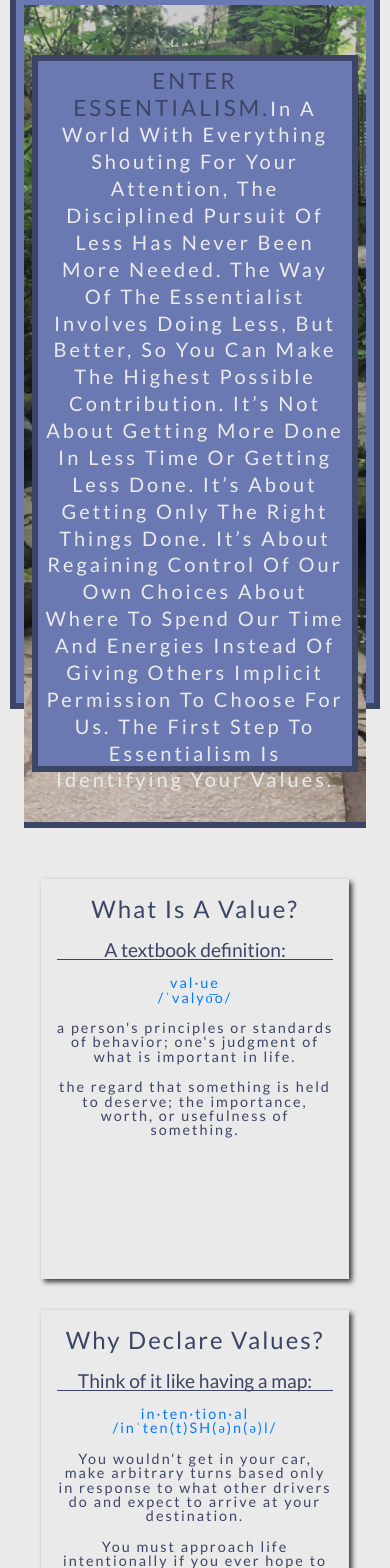
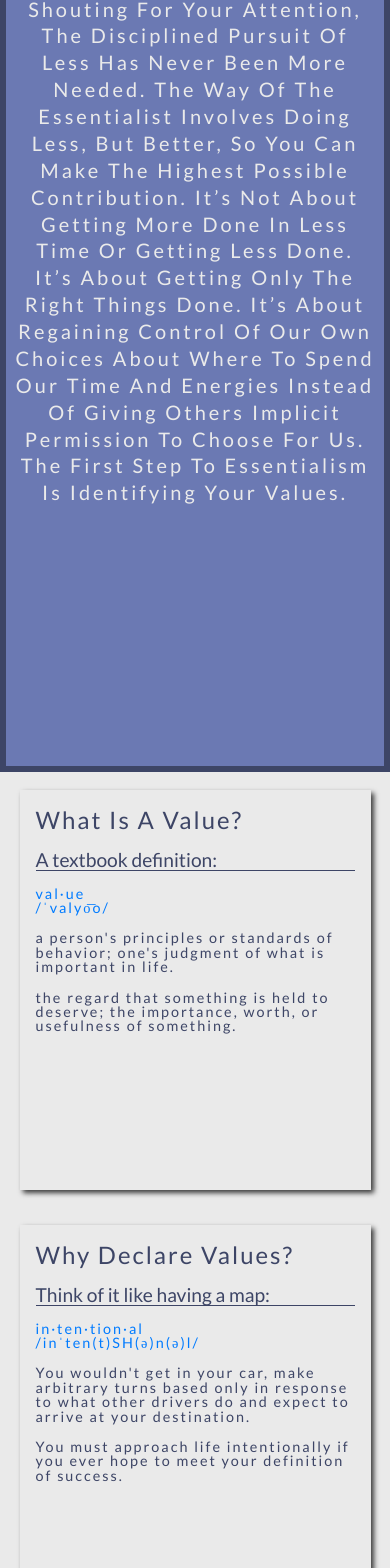
Before and after one commit to FreedomWriter/essentialism-front-end, a React (Create React App) app: page /about-values in a window 390 px wide. Shown: the part 1760-3328 px from the top of the page. Built offline with nearby package versions, Linux system fonts and the light colour scheme; no server answers; sample sign-in values are in the browser's storage.

Commit message:
cleaned up mobile view of about values page

```diff
--- a/src/components/about/BannerWrapper.js
+++ b/src/components/about/BannerWrapper.js
@@ -4,7 +4,7 @@ import Hero from "../hero/Hero.component";
 
 import {
   CustomButton,
-  CustomButtonContainer
+  CustomButtonContainer,
 } from "../custom-button/CustomButton";
 
 import {
@@ -13,7 +13,7 @@ import {
   setBorder,
   media,
   fadeIn,
-  setTransition
+  setTransition,
 } from "../../globals/styles";
 
 const StyledBannerWrapper = styled.div`
@@ -58,7 +58,8 @@ const StyledBannerWrapper = styled.div`
     }
     `}
   ${media.phone`
-  margin: 7.5vh auto ;
+  margin: 0 auto ;
+  width: 100%;
   height: 85vh;
   h5 {
     font-size: 1.40rem;
@@ -66,14 +67,11 @@ const StyledBannerWrapper = styled.div`
       font-size: 1.25rem;
     }
   }
-    `}
-    /* ${media.large`
+    `} /* ${media.large`
   h5 {
     font-size: 1.3rem;
   }
     `} */
-
-
 `;
 
 export default StyledBannerWrapper;
--- a/src/components/about/about-values/AboutValues.component.js
+++ b/src/components/about/about-values/AboutValues.component.js
@@ -15,19 +15,21 @@ function About() {
   const dispatch = useDispatch();
   const history = useHistory();
 
-  const user = useSelector(state => state.login.user);
+  const user = useSelector((state) => state.login.user);
   dispatch(getUser(user.id));
   return (
-    <StyledBannerWrapper>
-      <AboutHero img={hero}>
-        <AboutValuesBannerWrapper />
-      </AboutHero>
+    <>
+      {/* <StyledBannerWrapper> */}
+      {/* <AboutHero img={hero}> */}
+      <AboutValuesBannerWrapper />
+      {/* </AboutHero> */}
 
       <AboutValuesCard />
       <AboutButton onClick={() => history.push("/values-selection")}>
         begin
       </AboutButton>
-    </StyledBannerWrapper>
+      {/* </StyledBanner Wrapper> */}
+    </>
   );
 }
 
--- a/src/components/about/about-values/AboutValues.styles.jsx
+++ b/src/components/about/about-values/AboutValues.styles.jsx
@@ -6,7 +6,7 @@ import Hero from "../../hero/Hero.component";
 
 import {
   CustomButton,
-  CustomButtonContainer
+  CustomButtonContainer,
 } from "../../custom-button/CustomButton";
 
 import {
@@ -15,7 +15,7 @@ import {
   setBorder,
   media,
   fadeIn,
-  setTransition
+  setTransition,
 } from "../../../globals/styles";
 
 const AboutValuesBanner = ({ className }) => {
@@ -80,22 +80,20 @@ const AboutValuesBannerWrapper = styled(AboutValuesBanner)`
     }
     `}
   ${media.phone`
-  margin: 7.5vh auto ;
-  height: 85vh;
+  margin: 0;
+  height: 100vh;
+  min-width: 100%;
   h5 {
     font-size: 1.40rem;
     span {
       font-size: 1.25rem;
     }
   }
-    `}
-    /* ${media.large`
+    `} /* ${media.large`
   h5 {
     font-size: 1.3rem;
   }
     `} */
-
-
 `;
 
 export default AboutValuesBannerWrapper;
--- a/src/components/about/cards/AboutCards.styles.jsx
+++ b/src/components/about/cards/AboutCards.styles.jsx
@@ -24,8 +24,8 @@ export const CardsCenter = styled.div`
   `};
   ${media.phone`
   grid-template-columns: repeat(1, 1fr);
-  /* margin-top: 45%; */
-  width: 90vw;
-  max-width: 90%;
+  margin: 0 auto;
+  min-width: 90%;
+  /* max-width: 90%; */
   `};
 `;
--- a/src/components/about/cards/AboutValuesCard.component.js
+++ b/src/components/about/cards/AboutValuesCard.component.js
@@ -7,7 +7,7 @@ import {
   setTransition,
   setColor,
   setShadow,
-  media
+  media,
 } from "../../../globals/styles";
 
 import { CardsCenter } from "./AboutCards.styles";
@@ -164,6 +164,7 @@ export default styled(AboutValuesCard)`
   `};
   ${media.phone`
   margin: 5% auto;
+
   min-height: 400px;
   height: 150px;
 
```
